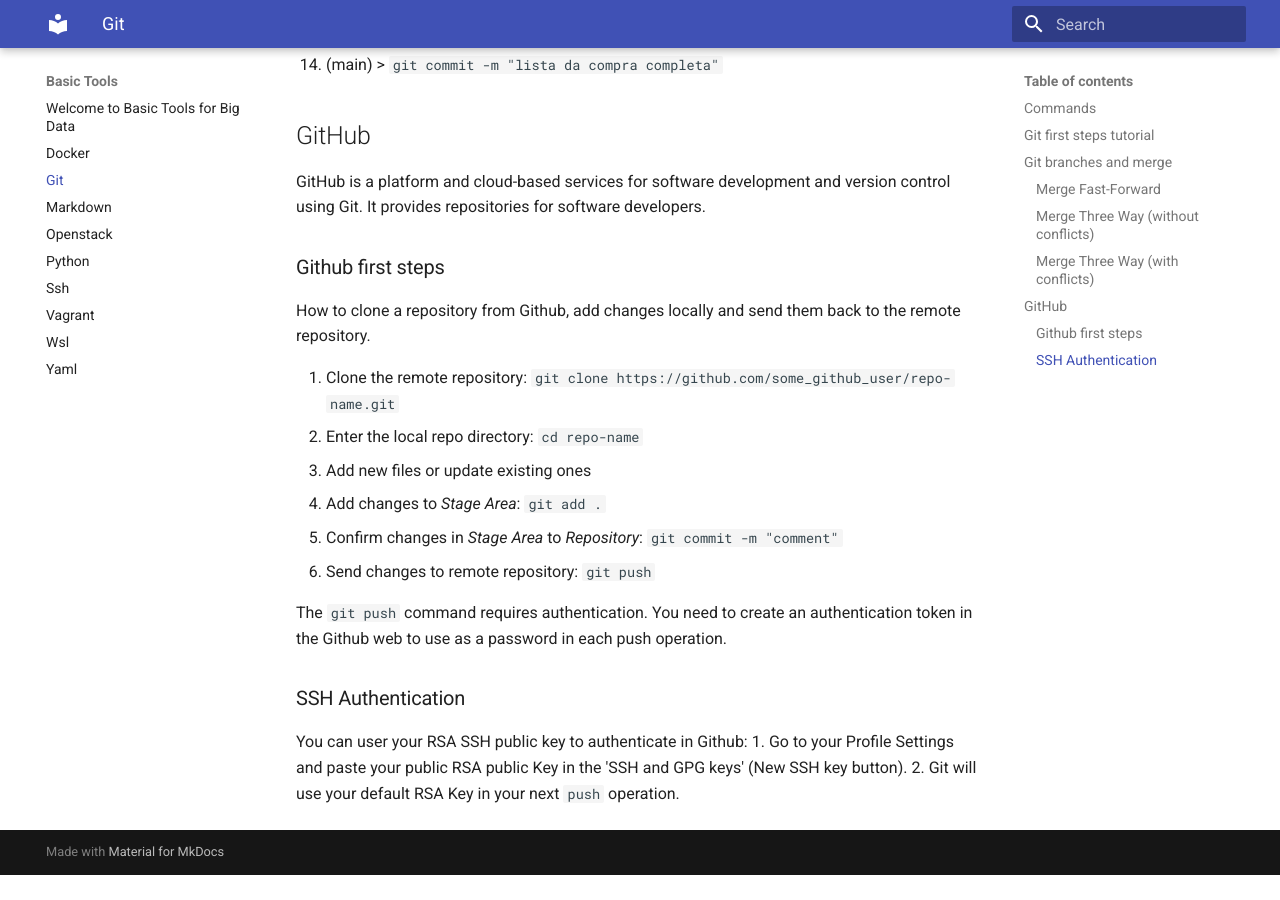
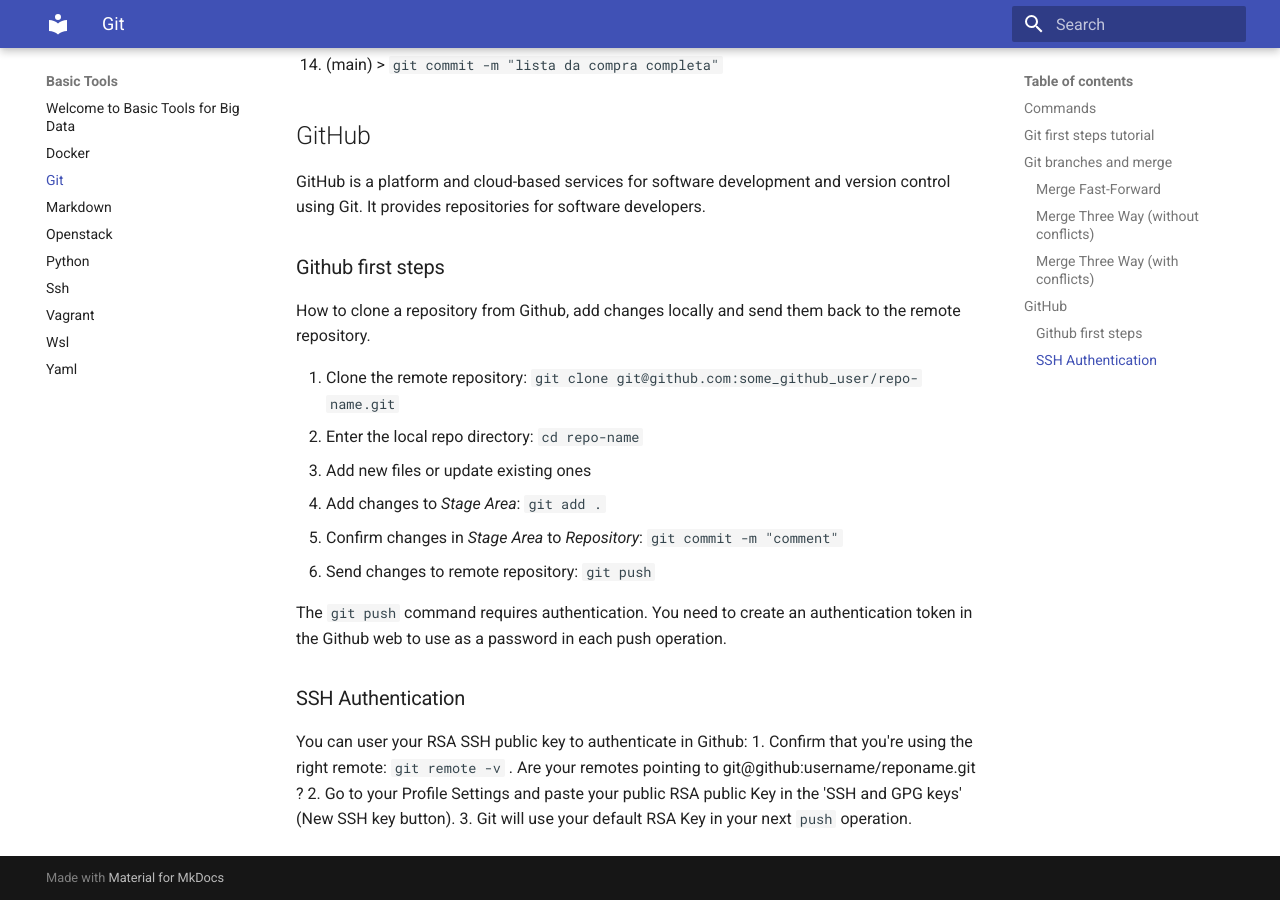
Before and after one commit to bigdatawirtz/basic-tools, an MkDocs documentation site: the page built from docs/git.md, in a window 1280 px wide and 900 px high, scrolled down 3442 px. Built offline with MkDocs 1.6.1 and Material for MkDocs 9.7.7, drawn with Linux system fonts in a browser that asks for light colours; before the commit the page ends 4317 px from its top, so only the background shows below that.

Commit message:
minimal updates

```diff
--- a/docs/git.md
+++ b/docs/git.md
@@ -115,7 +115,7 @@
 
 How to clone a repository from Github, add changes locally and send them back to the remote repository.
 
-1. Clone the remote repository: `git clone https://github.com/some_github_user/repo-name.git`
+1. Clone the remote repository: `git clone git@github.com:some_github_user/repo-name.git`
 2. Enter the local repo directory: `cd repo-name`
 3. Add new files or update existing ones
 4. Add changes to *Stage Area*: `git add .`
@@ -127,5 +127,6 @@
 ### SSH Authentication
 
 You can user your RSA SSH public key to authenticate in Github:
-1. Go to your Profile Settings and paste your public RSA public Key in the 'SSH and GPG keys' (New SSH key button).
-2. Git will use your default RSA Key in your next `push` operation.
+1. Confirm that you're using the right remote: `git remote -v` . Are your remotes pointing to git@github:username/reponame.git ?
+2. Go to your Profile Settings and paste your public RSA public Key in the 'SSH and GPG keys' (New SSH key button).
+3. Git will use your default RSA Key in your next `push` operation.
```
Also changed, not shown: docs/ssh.md (+1 -1 lines).
